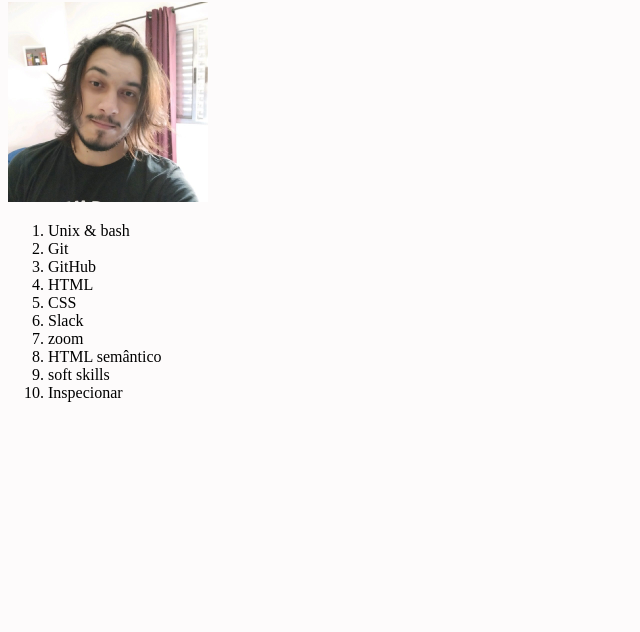
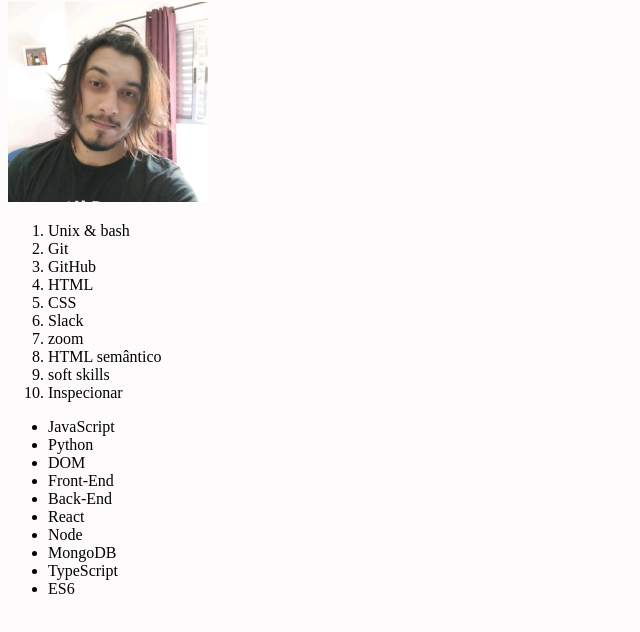
Before and after one commit to wxluiz/lessons-learned, a website: page index.html in a window 1280 px wide. Shown: the part 78-710 px from the top of the page, without its empty margins (0-640 px from the left). Drawn offline with Linux system fonts and the light colour scheme.

Commit message:
Requisito 5 feito

```diff
--- a/index.html
+++ b/index.html
@@ -24,5 +24,17 @@
         <li>soft skills</li>
         <li>Inspecionar</li>
     </ol>
+    <ul id="licoes_aprendidas">
+        <li>JavaScript</li>
+        <li>Python</li>
+        <li>DOM</li>
+        <li>Front-End</li>
+        <li>Back-End</li>
+        <li>React</li>
+        <li>Node</li>
+        <li>MongoDB</li>
+        <li>TypeScript</li>
+        <li>ES6</li>
+    </ul>
 </body>
 </html>
```
